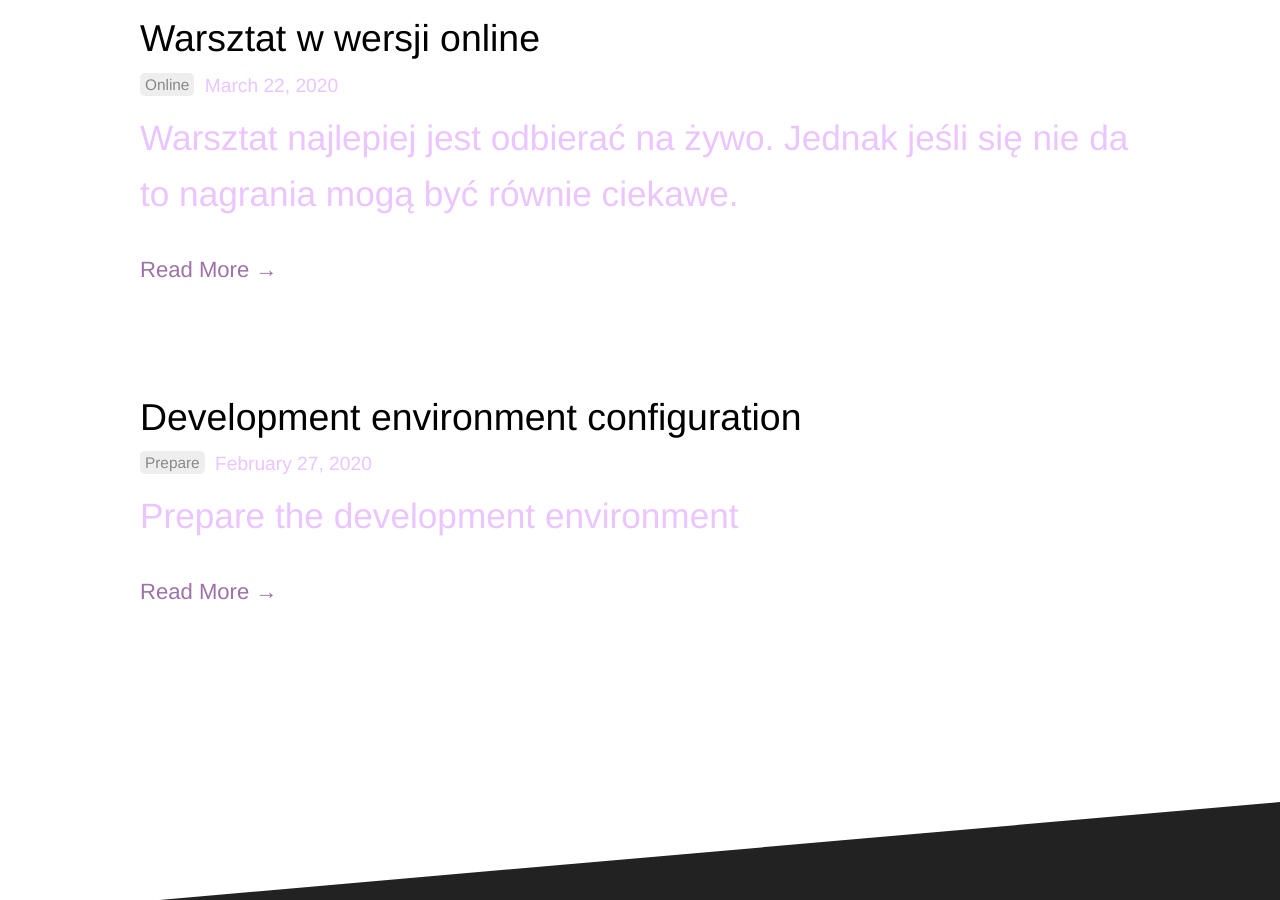
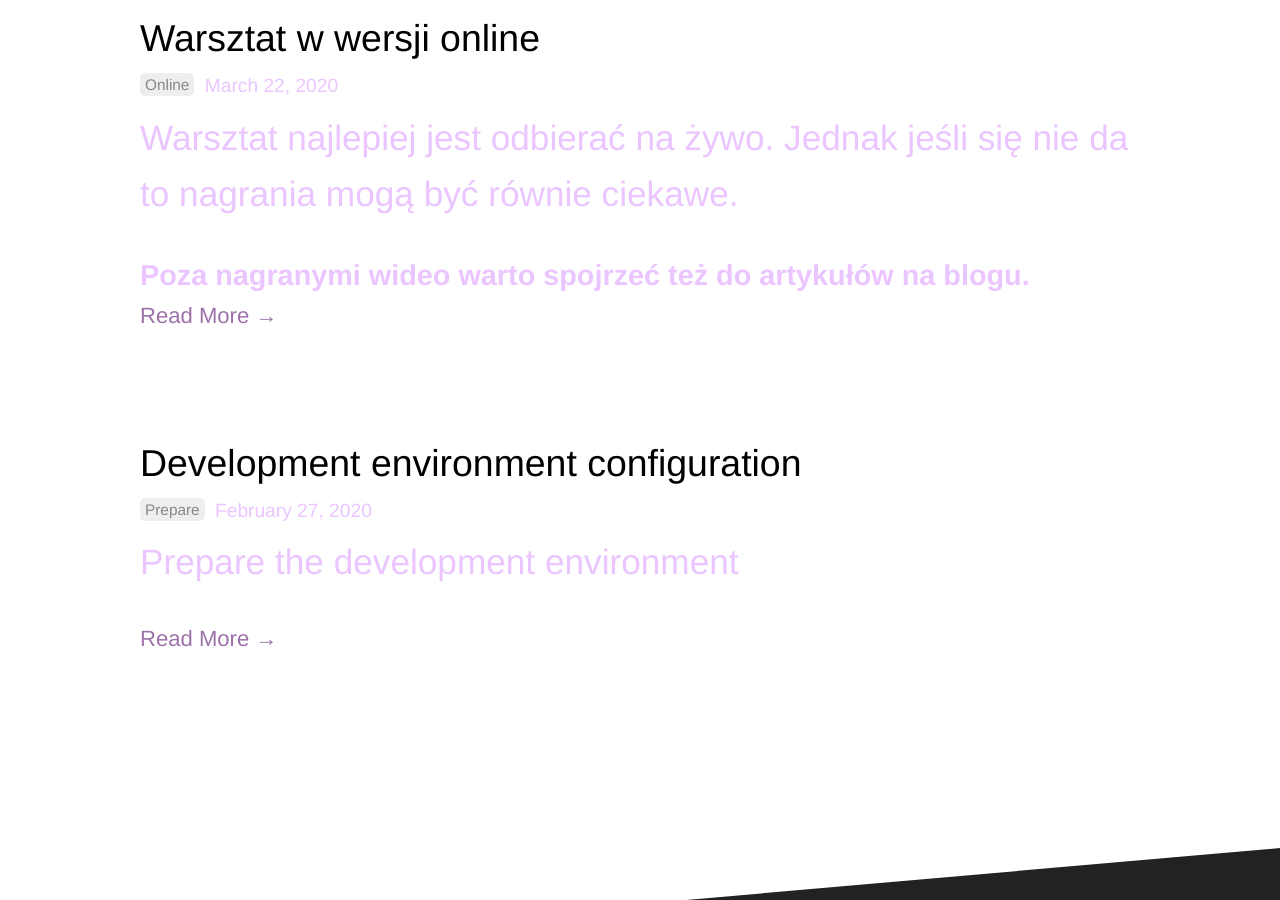
Before and after one commit to jlamch/AzureIoTWorkshop, a Jekyll site: the page built from blog/index.html, in a window 1280 px wide and 900 px high, scrolled down 692 px. Built offline with Jekyll 4.4.1, drawn with Linux system fonts in a browser that asks for light colours; the list of posts is cut into pages by our own code.

Commit message:
poprawki

```diff
--- a/_posts/2020-03-22-warsztat-online.md
+++ b/_posts/2020-03-22-warsztat-online.md
@@ -2,41 +2,47 @@
 title: Warsztat w wersji online
 categories:
   - Online
-show_comments: true
+show_comments: false
 permalink: /warsztaty-online/
 ---
 
 ## Warsztat najlepiej jest odbierać na żywo. Jednak jeśli się nie da to nagrania mogą być równie ciekawe.
+### Poza nagranymi wideo warto spojrzeć też do artykułów na blogu.
 
 1. Zacznijmy od nagranej prelekcji w tym temacie. Materiał troszkę starszy ale można coś z niego wyciągnąć. Ale nie jest konieczny dla całości.
 <iframe width="560" height="315" src="https://www.youtube.com/embed/hKu9BPqCgpM" frameborder="0" allow="accelerometer; encrypted-media; gyroscope; picture-in-picture" allowfullscreen></iframe>
 
-1. Architektura referencyjna
-  - [Internet of Things projekt](https://www.programistkaikot.pl/2019/08/internet-of-things-projekt.html)
+2. Architektura referencyjna
+  - [Blog post: Internet of Things projekt](https://www.programistkaikot.pl/2019/08/internet-of-things-projekt.html)
 <iframe width="560" height="315" src="https://www.youtube.com/embed/YxmiQZ7FjFw" frameborder="0" allow="accelerometer; autoplay; encrypted-media; gyroscope; picture-in-picture" allowfullscreen></iframe>
 
 
-1. Tworzenie IoT Hub, tworzenie device oraz monitoring IoT Huba i symulowanie wiadomości.
-  - [Event Hub](https://www.programistkaikot.pl/2020/02/azure-event-hub.html)
-  - [Wstęp do IoT Huba](https://www.programistkaikot.pl/2020/03/iot-hub-bardzo-wstepnie.html)
+3. Tworzenie IoT Hub, tworzenie device oraz monitoring IoT Huba i symulowanie wiadomości.
+  - [Blog post: Event Hub](https://www.programistkaikot.pl/2020/02/azure-event-hub.html)
+  - [Blog post: Wstęp do IoT Huba](https://www.programistkaikot.pl/2020/03/iot-hub-bardzo-wstepnie.html)
 <iframe width="560" height="315" src="https://www.youtube.com/embed/7ItIZGJmxbI" frameborder="0" allow="accelerometer; autoplay; encrypted-media; gyroscope; picture-in-picture" allowfullscreen></iframe>
 
-1. Konfiguracja fizycznego urządzenia, monitorowanie wysyłanych wiadomości.
-  - [IoT DevKit. Czyli urządzenie w łapki :)](https://www.programistkaikot.pl/2019/08/iot-devkit-czyli-urzadzenie-w-apki.html)
+
+4. Konfiguracja fizycznego urządzenia, monitorowanie wysyłanych wiadomości.
+  - [Blog post: IoT DevKit. Czyli urządzenie w łapki :)](https://www.programistkaikot.pl/2019/08/iot-devkit-czyli-urzadzenie-w-apki.html)
 <iframe width="560" height="315" src="https://www.youtube.com/embed/TCY1jkvoCLk" frameborder="0" allow="accelerometer; autoplay; encrypted-media; gyroscope; picture-in-picture" allowfullscreen></iframe>
 
-1. Stworzenie Storage Account, wyjaśnienie Messege routing, stworzenie routingu cold path. Ciągłe monitorowanie wiadomości.
-  - [IoT Hub message routing & endpoints](https://www.programistkaikot.pl/2020/03/iot-hub-message-routing-endpoints.html)
+
+5. Stworzenie Storage Account, wyjaśnienie Messege routing, stworzenie routingu cold path. Ciągłe monitorowanie wiadomości.
+  - [Blog post: IoT Hub message routing & endpoints](https://www.programistkaikot.pl/2020/03/iot-hub-message-routing-endpoints.html)
 <iframe width="560" height="315" src="https://www.youtube.com/embed/sPjXKGkZ80Q" frameborder="0" allow="accelerometer; autoplay; encrypted-media; gyroscope; picture-in-picture" allowfullscreen></iframe>
 
-1. Prosta ścieżka Hot Path, zrealizowana za pomocą Azure Functions oraz CosmosDB. Przywrócenie wbudowanego endpointu.
-  -  [IoT Hub, Lambda Architecture](https://www.programistkaikot.pl/2020/03/iot-hub-prosta-implementacja.html)
+
+6. Prosta ścieżka Hot Path, zrealizowana za pomocą Azure Functions oraz CosmosDB. Przywrócenie wbudowanego endpointu.
+  -  [Blog post: IoT Hub, Lambda Architecture](https://www.programistkaikot.pl/2020/03/iot-hub-prosta-implementacja.html)
 <iframe width="560" height="315" src="https://www.youtube.com/embed/982P87K7eL8" frameborder="0" allow="accelerometer; autoplay; encrypted-media; gyroscope; picture-in-picture" allowfullscreen></iframe>
 
 
+---
+
 
 <h3>
-Artykuły o IoT na tym blogu:</h3>
+Dodatkowo artykuły o IoT na tym blogu:</h3>
 <ul>
 <li><a href="https://www.programistkaikot.pl/2019/08/internet-of-things-projekt.html" target="_blank">Internet of Things projekt</a></li>
 <li><a href="https://www.programistkaikot.pl/2019/08/iot-narzedzia.html" target="_blank">IoT, narzędzia</a></li>
```
